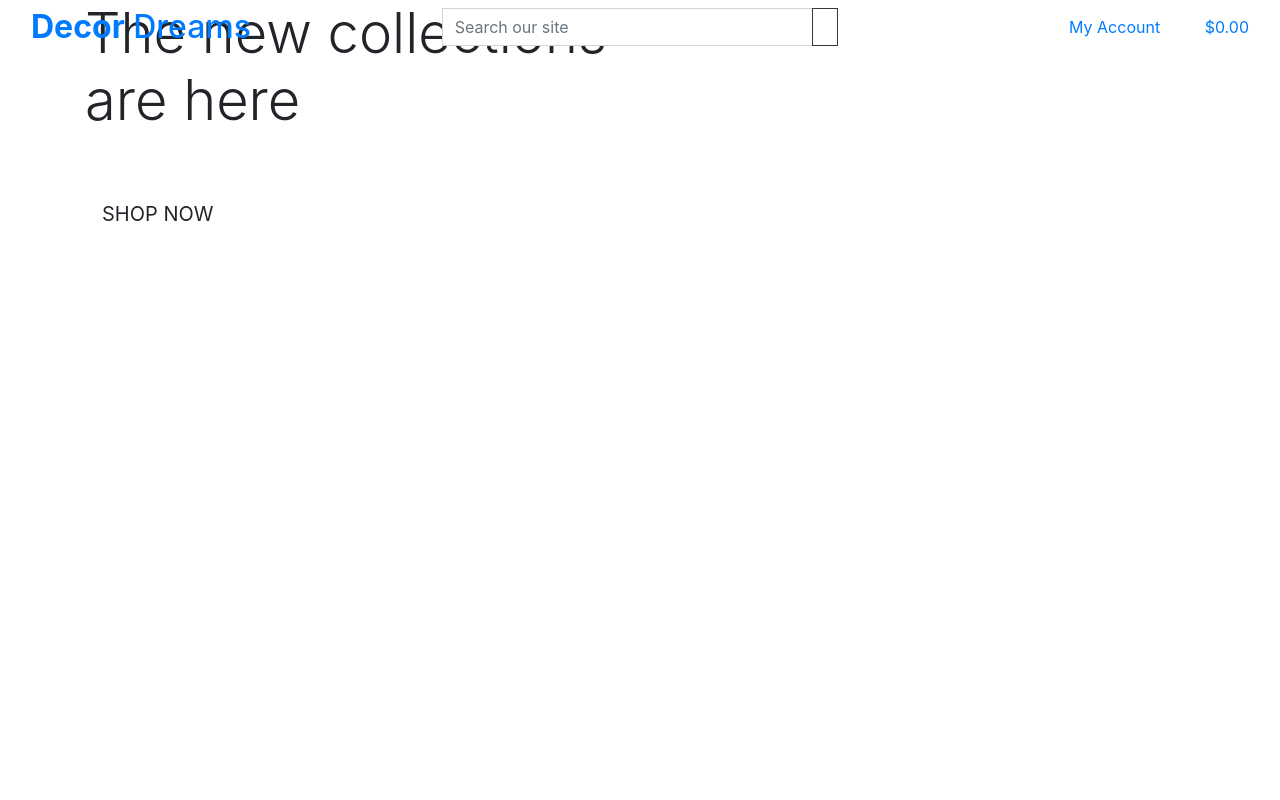
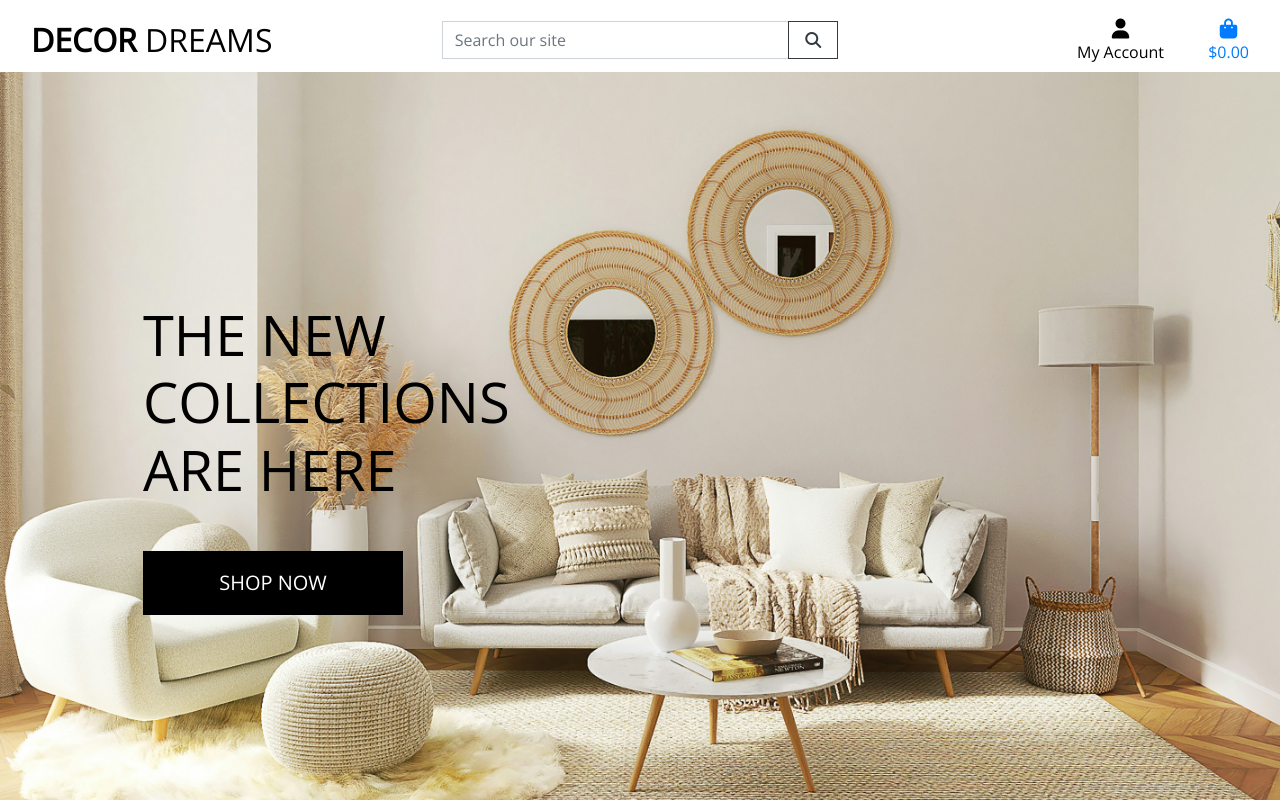
Before and after one commit to IzabellaLopes/decor_dreams, a Django app: page / in a window 1280 px wide. Run offline with Django 3.2, Linux system fonts and the light colour scheme; some libraries are stand-ins or nearby versions.

Commit message:
Update homepage header and CSS

```diff
--- a/decor_dreams/settings.py
+++ b/decor_dreams/settings.py
@@ -147,6 +147,10 @@ USE_TZ = True
 # https://docs.djangoproject.com/en/3.2/howto/static-files/
 
 STATIC_URL = '/static/'
+STATICFILES_DIRS = (os.path.join(BASE_DIR, 'static'),)
+
+MEDIA_URL = '/media/'
+MEDIA_ROOT = os.path.join(BASE_DIR, 'media')
 
 # Default primary key field type
 # https://docs.djangoproject.com/en/3.2/ref/settings/#default-auto-field
--- a/decor_dreams/urls.py
+++ b/decor_dreams/urls.py
@@ -15,10 +15,11 @@ Including another URLconf
 """
 from django.contrib import admin
 from django.urls import path, include
+from django.conf import settings
+from django.conf.urls.static import static
 
 urlpatterns = [
     path('admin/', admin.site.urls),
     path('accounts/', include('allauth.urls')),
     path('', include('home.urls')),
-
-]
+] + static(settings.MEDIA_URL, document_root=settings.MEDIA_ROOT)
--- /dev/null
+++ b/static/css/base.css
@@ -0,0 +1,81 @@
+html {
+    height: 100%;
+}
+
+body {
+    background: url('/media/homepage.jpg') no-repeat center center fixed;
+    background-size: cover;
+    height: calc(100vh - 164px);
+    color: #555;
+    font-family: 'Open Sans';
+}
+
+/* from Bulma */
+.icon {
+    align-items: center;
+    display: inline-flex;
+    justify-content: center;
+    height: 1.5rem;
+    width: 1.5rem;
+}
+
+.logo-font {
+    text-transform: uppercase;
+}
+
+.main-logo-link {
+    width: fit-content;
+}
+
+.shop-now-button {
+    background: black;
+    color: white;
+    min-width: 260px;
+}
+
+.btn-black {
+    background: black;
+    color: white;
+}
+
+.shop-now-button:hover,
+.shop-now-button:active,
+.shop-now-button:focus,
+.btn-black:hover,
+.btn-black:active,
+.btn-black:focus {
+    background: #222;
+    color: white;
+}
+
+.text-black {
+    color: #000 !important;
+}
+
+.border-black {
+    border: 1px solid black !important;
+}
+
+/* -------------------------------- Media Queries */
+
+/* Slightly larger container on xl screens */
+@media (min-width: 1200px) {
+  .container {
+    max-width: 80%;
+  }
+}
+
+/* fixed top navbar only on medium and up */
+@media (min-width: 992px) {
+    .fixed-top-desktop-only {
+        position: fixed;
+        top: 0;
+        right: 0;
+        left: 0;
+        z-index: 1030;
+    }
+
+    .header-container {
+        padding-top: 164px;
+    }
+}
--- a/templates/base.html
+++ b/templates/base.html
@@ -18,6 +18,8 @@
 
     {% block corecss %}
       <link rel="stylesheet" href="https://cdn.jsdelivr.net/npm/bootstrap@4.6.2/dist/css/bootstrap.min.css" integrity="sha384-xOolHFLEh07PJGoPkLv1IbcEPTNtaed2xpHsD9ESMhqIYd0nLMwNLD69Npy4HI+N" crossorigin="anonymous" />
+      <link rel="stylesheet" href="https://fonts.googleapis.com/css2?family=Open+Sans&family=Playfair+Display:wght@500&display=swap" />
+      <link rel="stylesheet" href="{% static 'css/base.css' %}" />
     {% endblock %}
 
     {% block extra_css %}
@@ -25,6 +27,7 @@
     {% endblock %}
 
     {% block corejs %}
+      <script src="https://kit.fontawesome.com/d0b182acbf.js" crossorigin="anonymous"></script>
       <script src="https://cdn.jsdelivr.net/npm/jquery@3.5.1/dist/jquery.min.js" integrity="sha256-9/aliU8dGd2tb6OSsuzixeV4y/faTqgFtohetphbbj0=" crossorigin="anonymous"></script>
       <script src="https://cdn.jsdelivr.net/npm/popper.js@1.16.1/dist/umd/popper.min.js" integrity="sha384-9/reFTGAW83EW2RDu2S0VKaIzap3H66lZH81PoYlFhbGU+6BZp6G7niu735Sk7lN" crossorigin="anonymous"></script>
       <script src="https://cdn.jsdelivr.net/npm/bootstrap@4.6.2/dist/js/bootstrap.min.js" integrity="sha384-+sLIOodYLS7CIrQpBjl+C7nPvqq+FbNUBDunl/OZv93DB7Ln/533i8e/mZXLi/P+" crossorigin="anonymous"></script>
@@ -43,7 +46,7 @@
 
   <body>
     <header class="container-fluid fixed-top">
-      <div class="row">
+      <div id="topnav" class="row bg-white pt-lg-2 d-none d-lg-flex">
         <div class="col-12 col-lg-4 my-auto py-1 py-lg-0 text-center text-lg-left">
           <a href="{% url 'home' %}" class="nav-link main-logo-link"><h2 class="logo-font text-black my-0"><strong>Decor</strong> Dreams</h2></a>
         </div>
@@ -82,9 +85,14 @@
               </div>
             </li>
             <li class="list-inline-item">
-                <a class="{% if grand_total %}text-info font-weight-bold{% else %}text-black{% endif %} nav-link" href="">
+              <a class="{% if grand_total %}
+
+                {% endif %} nav-link"
+                href="">
                 <div class="text-center">
-                        <div><i class="fas fa-shopping-bag fa-lg"></i></div>
+                  <div>
+                    <i class="fas fa-shopping-bag fa-lg"></i>
+                  </div>
                   <p class="my-0">
                     {% if grand_total %}
                       ${{ grand_total|floatformat:2 }}
```
Also changed, not shown: media/homepage.jpg (added). Lines whose indentation alone changed are shown as unchanged.
